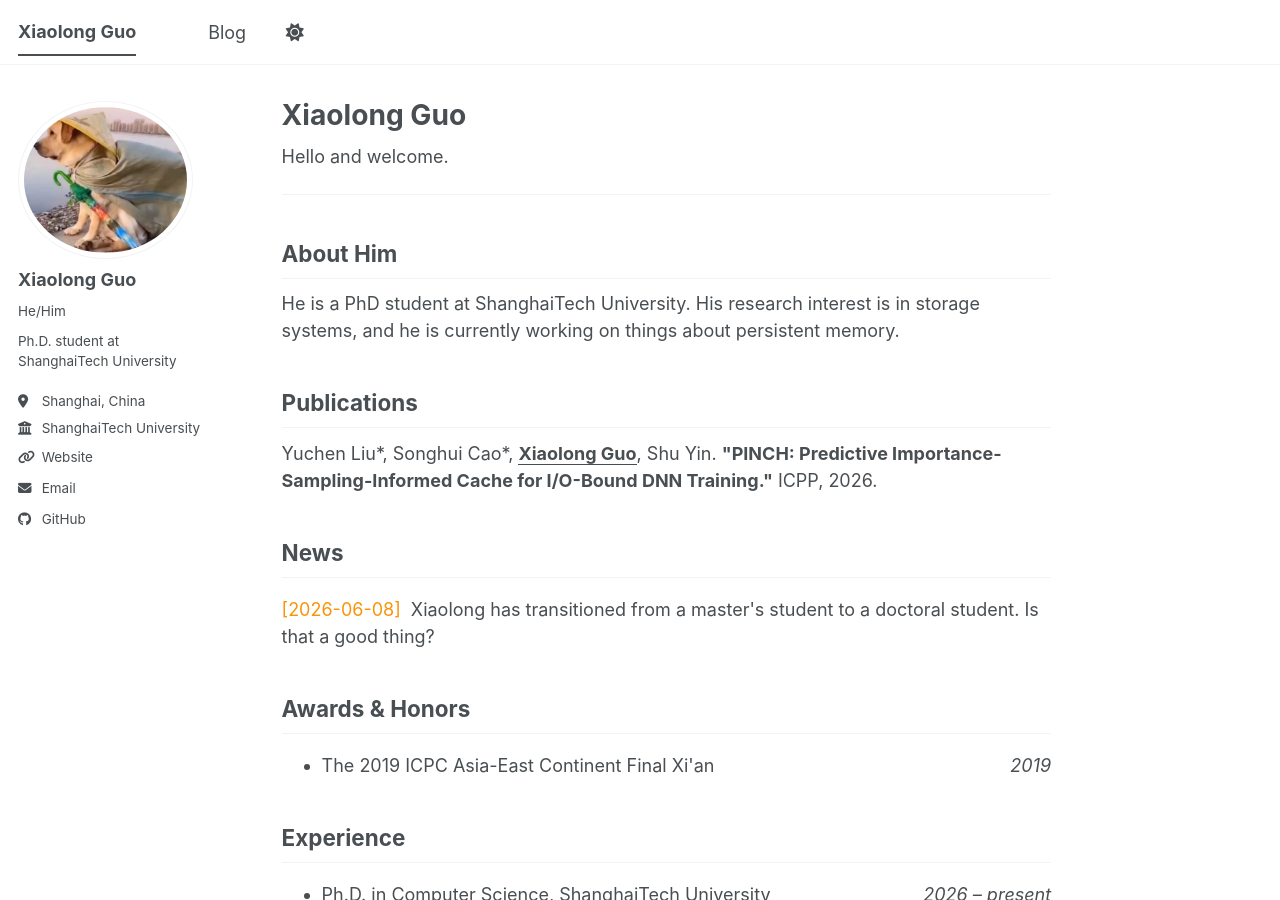
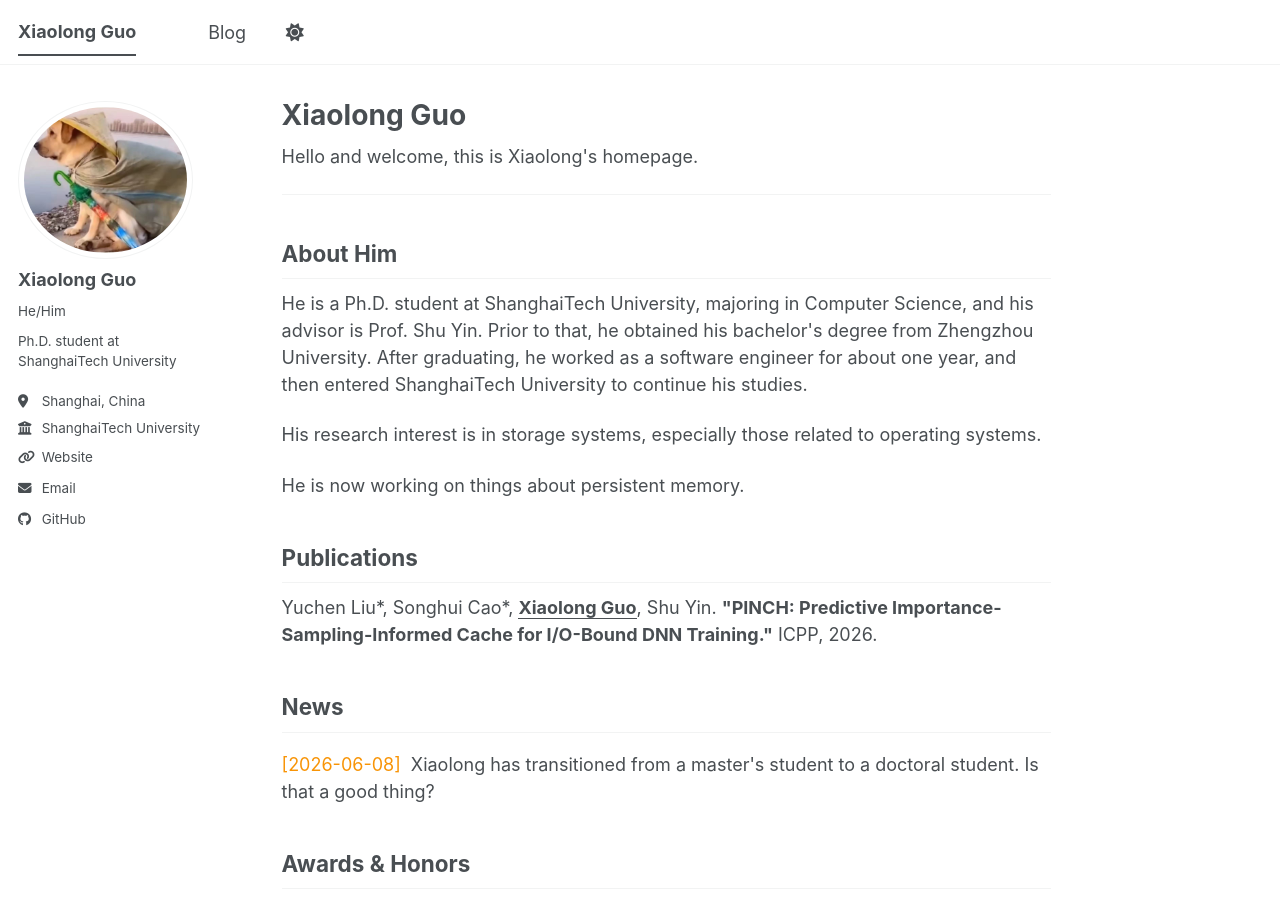
Before and after one commit to num73/num73.github.io, a Jekyll site: the page built from _pages/about.html, in a window 1280 px wide and 900 px high. Built offline with Jekyll 4.4.1, drawn with Linux system fonts in a browser that asks for light colours; a script bundle is joined from its source files by our own code; library files that are not in the unit come from our copies.

Commit message:
update homepage

```diff
--- a/_pages/about.html
+++ b/_pages/about.html
@@ -9,13 +9,20 @@ redirect_from:
 
 {% include base_path %}
 
-<p class="page__lead">Hello and welcome.</p>
+<p class="page__lead">Hello and welcome, this is Xiaolong's homepage.</p>
 
 <hr>
 
 <h2 id="about">About Him</h2>
 
-<p>He is a PhD student at ShanghaiTech University. His research interest is in storage systems, and he is currently working on things about persistent memory.</p>
+<p>
+He is a Ph.D. student at ShanghaiTech University, majoring in Computer Science, and his advisor is Prof. Shu Yin. Prior to that, he obtained his bachelor's degree from Zhengzhou University.
+After graduating, he worked as a software engineer for about one year, and then entered ShanghaiTech University to continue his studies.
+</p>
+
+<p>His research interest is in storage systems, especially those related to operating systems.</p>
+
+<p>He is now working on things about persistent memory.</p>
 
 
 <h2 id="publications">Publications</h2>
```
